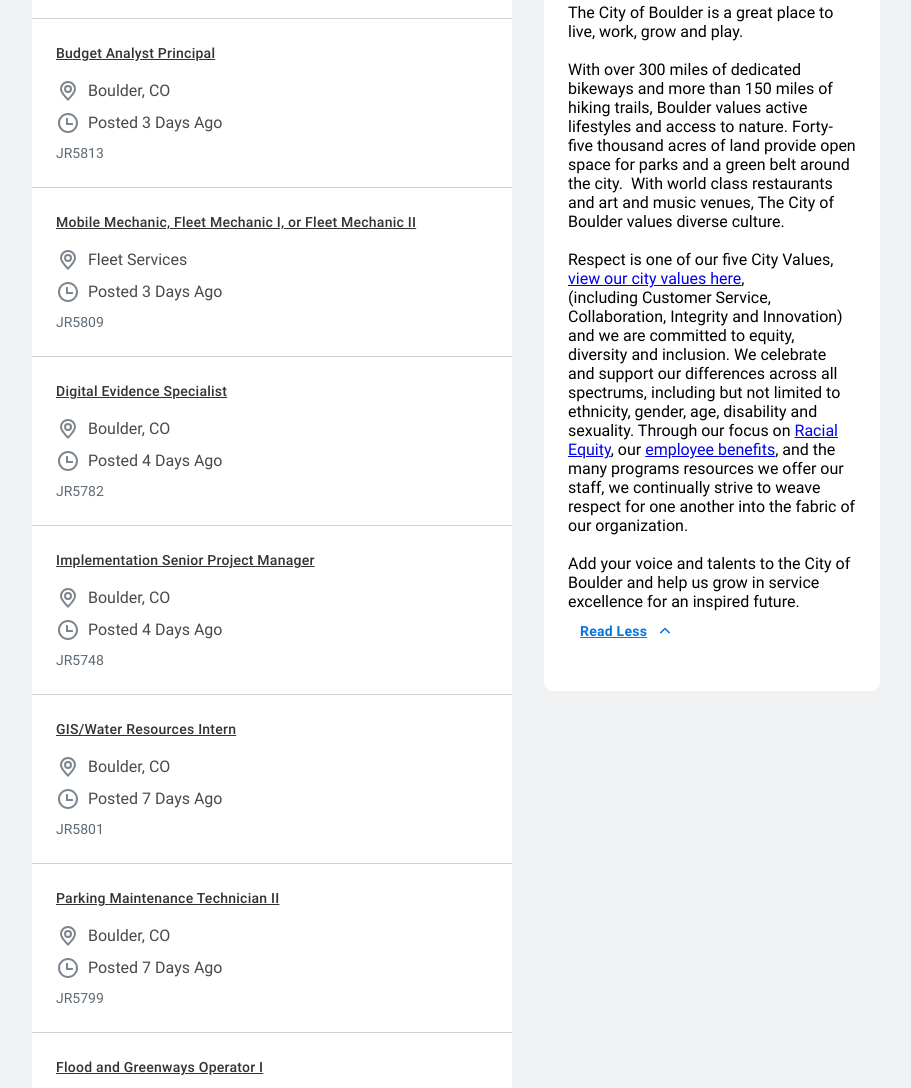
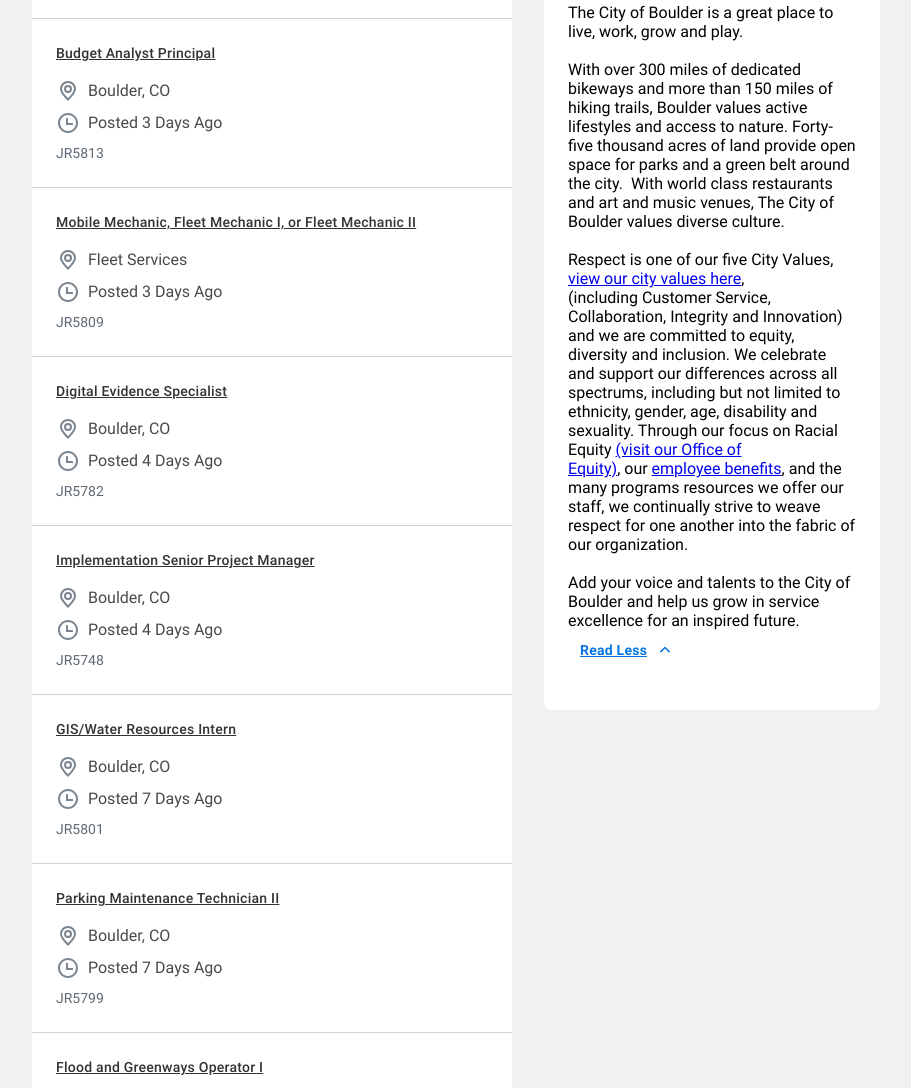
Before and after one commit to Ditofry/3150-final-sandbox, a plain HTML site: page index.html in a window 1280 px wide. Shown: the part 1167-2255 px from the top of the page, without its empty margins (184-1095 px from the left). Drawn offline with Linux system fonts and the light colour scheme.

Commit message:
link fix

```diff
--- a/index.html
+++ b/index.html
@@ -1536,12 +1536,12 @@
                                                                                     differences across all spectrums,
                                                                                     including but not limited to
                                                                                     ethnicity, gender, age, disability
-                                                                                    and sexuality. Through our focus on
+                                                                                    and sexuality. Through our focus on Racial
+                                                                                    Equity
                                                                                 </span></span><a
                                                                                 rel="noopener noreferrer"
                                                                                 target="_blank"
-                                                                                href="https://bouldercolorado.gov/services/racial-equity">Racial
-                                                                                Equity</a><span><span>,<span>&nbsp;</span></span><span>our</span><span><span>&nbsp;<a
+                                                                                href="https://bouldercolorado.gov/services/racial-equity">(visit our Office of Equity)</a><span><span>,<span>&nbsp;</span></span><span>our</span><span><span>&nbsp;<a
                                                                                             rel="noopener noreferrer"
                                                                                             target="_blank"
                                                                                             href="https://bouldercolorado.gov/guide/employee-benefits">employee
```
